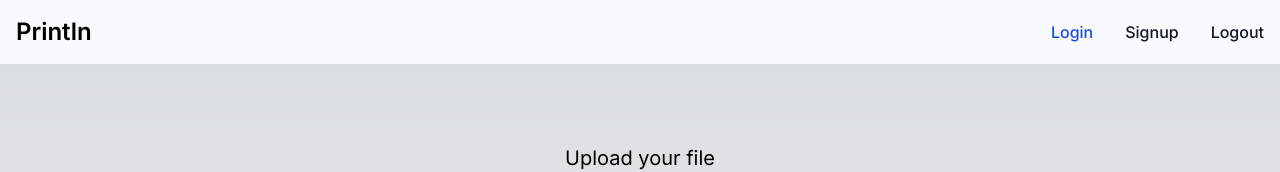
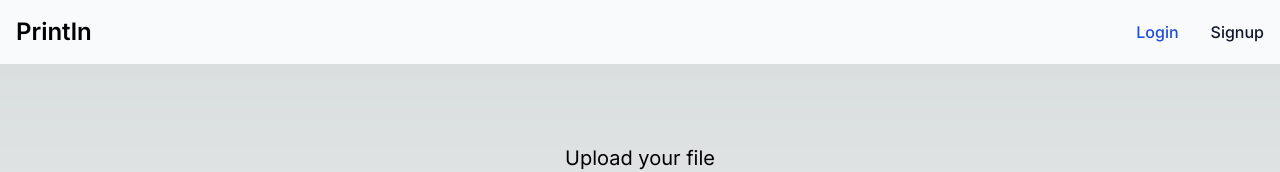
Before and after one commit to Rashad-Muntar/Println-web, a Next.js app: page / in a window 1280 px wide. Shown: the top 172 px of the page. Built offline with nearby package versions, Linux system fonts and the light colour scheme; no server answers.

Commit message:
implement navbar links render logic

```diff
--- a/src/components/navigation/navbar.tsx
+++ b/src/components/navigation/navbar.tsx
@@ -1,6 +1,17 @@
-import React from "react";
+"use client"
+import React, { useState, useEffect } from "react";
+import Cookies from "js-cookie";
 
 const Navbar = () => {
+  const [isLogin, setIsLogin] = useState(false);
+
+  useEffect(() => {
+    const response = Cookies.get("accessToken");
+    if (response != undefined) {
+      setIsLogin(true);
+    }
+  });
+
   return (
     <nav className="border-gray-200 bg-gray-50 dark:bg-gray-800 dark:border-gray-700">
       <div className="max-w-screen-xl flex flex-wrap items-center justify-between mx-auto p-4">
@@ -35,6 +46,18 @@ const Navbar = () => {
         </button>
         <div className="hidden w-full md:block md:w-auto" id="navbar-solid-bg">
           <ul className="flex flex-col font-medium mt-4 rounded-lg bg-gray-50 md:flex-row md:space-x-8 md:mt-0 md:border-0 md:bg-transparent dark:bg-gray-800 md:dark:bg-transparent dark:border-gray-700">
+            {isLogin ? (
+              <li>
+                <a
+                  href="#"
+                  className="block py-2 pl-3 pr-4 text-gray-900 rounded hover:bg-gray-100 md:hover:bg-transparent md:border-0 md:hover:text-blue-700 md:p-0 dark:text-white md:dark:hover:text-blue-500 dark:hover:bg-gray-700 dark:hover:text-white md:dark:hover:bg-transparent"
+                >
+                  Logout
+                </a>
+              </li>
+            ) : (
+              <>
+                {" "}
                 <li>
                   <a
                     href="#"
@@ -52,14 +75,8 @@ const Navbar = () => {
                     Signup
                   </a>
                 </li>
-            <li>
-              <a
-                href="#"
-                className="block py-2 pl-3 pr-4 text-gray-900 rounded hover:bg-gray-100 md:hover:bg-transparent md:border-0 md:hover:text-blue-700 md:p-0 dark:text-white md:dark:hover:text-blue-500 dark:hover:bg-gray-700 dark:hover:text-white md:dark:hover:bg-transparent"
-              >
-                Logout
-              </a>
-            </li>
+              </>
+            )}
           </ul>
         </div>
       </div>
```
Lines whose indentation alone changed are shown as unchanged.
